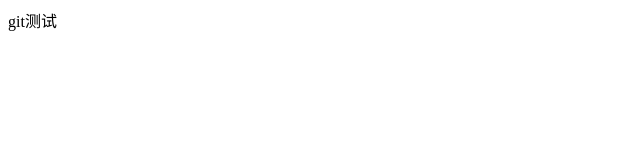
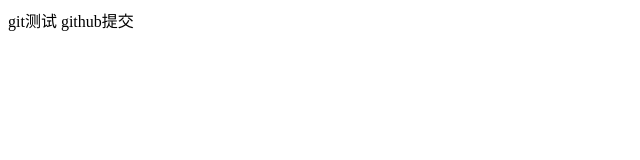
Before and after one commit to dgvddefggn/test119, a plain HTML site: page test.html in a window 1280 px wide. Shown: the whole page, without its empty margins (0-640 px from the left). Drawn offline with Linux system fonts and the light colour scheme.

Commit message:
test.html修改了

```diff
--- a/test.html
+++ b/test.html
@@ -5,5 +5,6 @@
 </head>
 <body>
 git测试
+github提交
 </body>
 </html>
```
